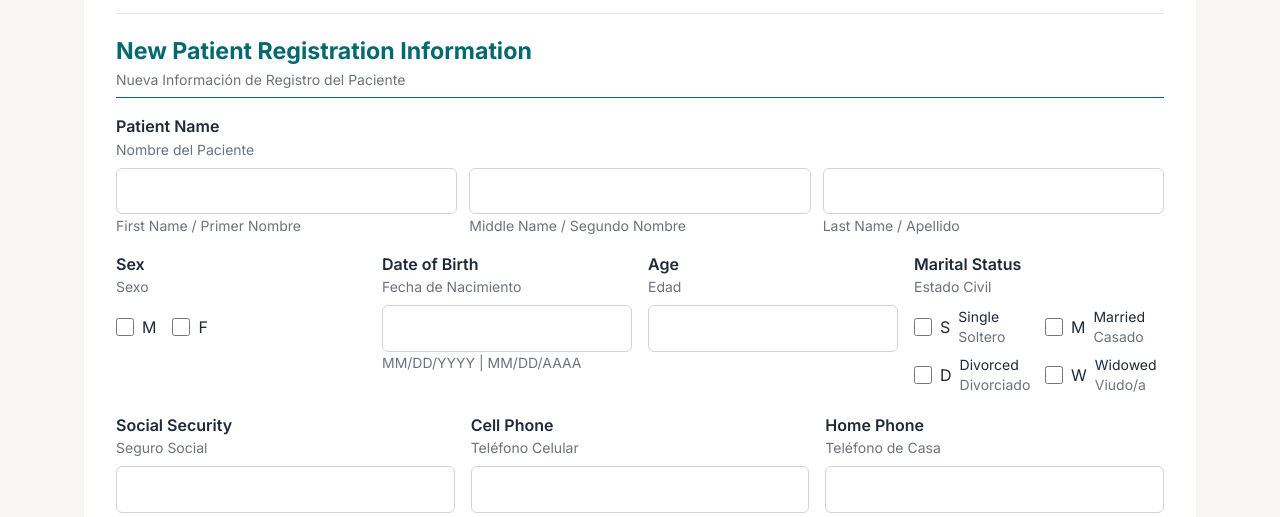
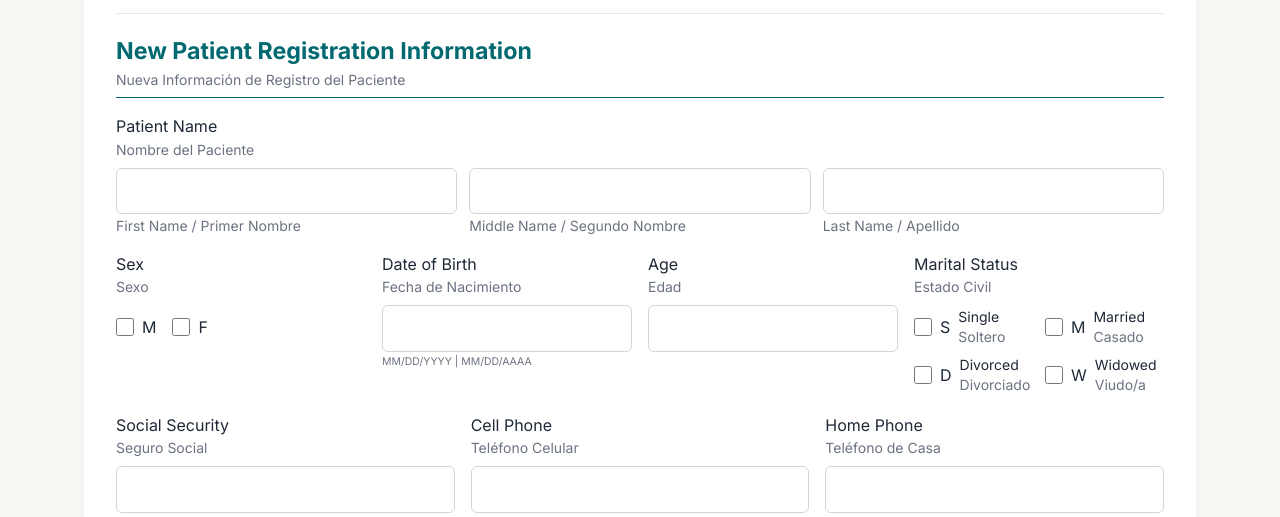
Before and after one commit to apexalpha811/antoin_patient_intake, a website: page index.html in a window 1280 px wide. Shown: the part 283-800 px from the top of the page. Drawn offline with nearby package versions, Linux system fonts and the light colour scheme.

Commit message:
shrink date hint text 25% on screen and in PDF

```diff
--- a/index.html
+++ b/index.html
@@ -58,10 +58,10 @@
       margin-top: 0.15rem;
     }
 
-    .label-main {
-      color: #1f2937;
-      font-weight: 600;
-      line-height: 1.25;
+    .date-highlight .es,
+    input[data-mask="date"] + .es {
+      transform: scale(0.75);
+      transform-origin: top left;
     }
 
     .field {
@@ -98,6 +98,12 @@
       border: 1px solid rgba(120, 113, 0, 0.22);
       border-radius: 0.5rem;
       padding: 0.85rem;
+    }
+
+    .date-highlight .es,
+    input[data-mask="date"] + .es {
+      transform: scale(0.75);
+      transform-origin: top left;
     }
 
     .witness-highlight {
@@ -417,7 +423,8 @@
     }
 
     .pdf-export-mode .es {
-      font-size: 0.72rem;
+      transform: scale(0.75);
+      transform-origin: top left;
       line-height: 1.15;
       margin-top: 0.1rem;
     }
```
